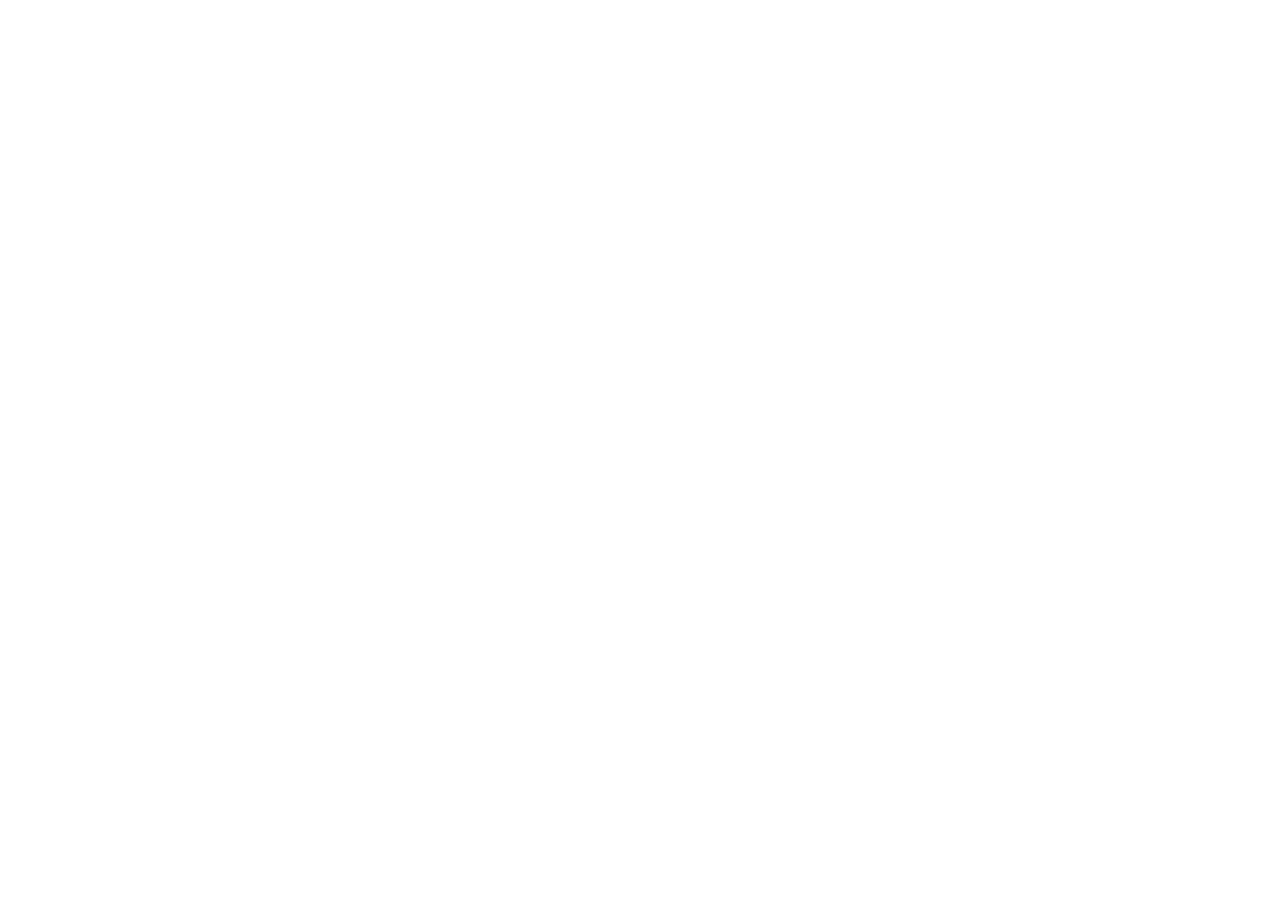
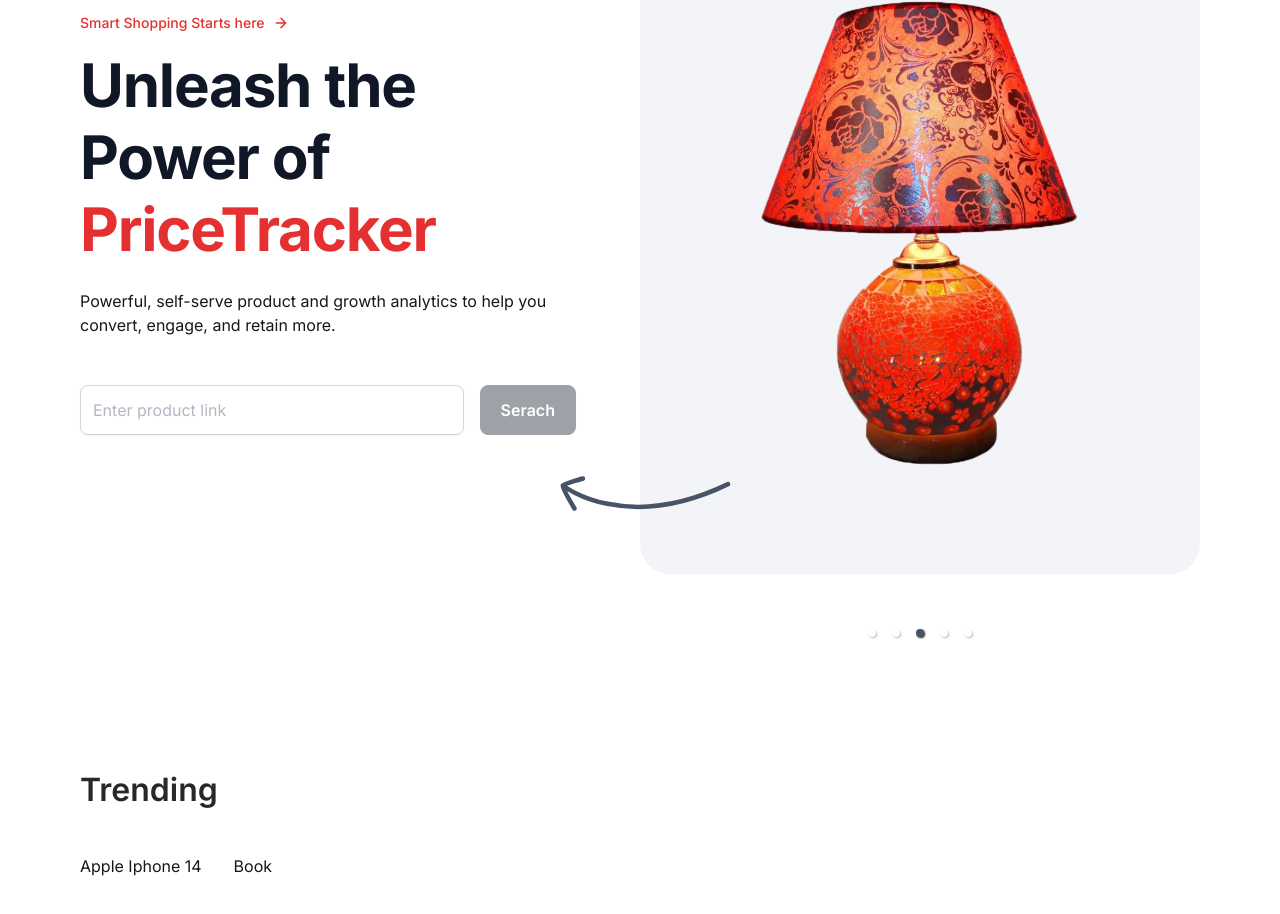
Before and after one commit to Rai321han/pricetracker, a Next.js app: page / in a window 1280 px wide. Shown: the part 286-1200 px from the top of the page. Before the commit the page ends 800 px from the top, so only its background shows below. Built offline with nearby package versions, Linux system fonts and the light colour scheme.

Commit message:
hero section complete

```diff
--- a/app/page.tsx
+++ b/app/page.tsx
@@ -1,13 +1,15 @@
+import HeroCarousel from "@/components/HeroCarousel";
+import SearchBar from "@/components/SearchBar";
 import Image from "next/image";
 
 export default function Home() {
   return (
     <>
-      <section className="px-6  md:px-20 py-24 border-2  border-red-500">
+      <section className="px-6  md:px-20 py-24 ">
         <div className="flex max-xl:flex-col gap-16">
           <div className="flex flex-col justify-center">
             <p className="small-text">
-              Smart Shopping Starts here:
+              Smart Shopping Starts here
               <Image
                 src="/assets/icons/arrow-right.svg"
                 alt="arrow-right"
@@ -15,7 +17,25 @@ export default function Home() {
                 height={16}
               />
             </p>
+            <h1 className="head-text">
+              Unleash the Power of
+              <span className="text-primary"> PriceTracker</span>
+            </h1>
+            <p className="mt-6">
+              Powerful, self-serve product and growth analytics to help you
+              convert, engage, and retain more.
+            </p>
+            <SearchBar />
           </div>
+          <HeroCarousel />
+        </div>
+      </section>
+      <section className="trending-section">
+        <h2 className="section-text">Trending</h2>
+        <div className="flex flex-wrap gap-x-8 gap-y-16">
+          {["Apple Iphone 14", "Book"].map((product) => (
+            <div key={product}>{product}</div>
+          ))}
         </div>
       </section>
     </>
```
